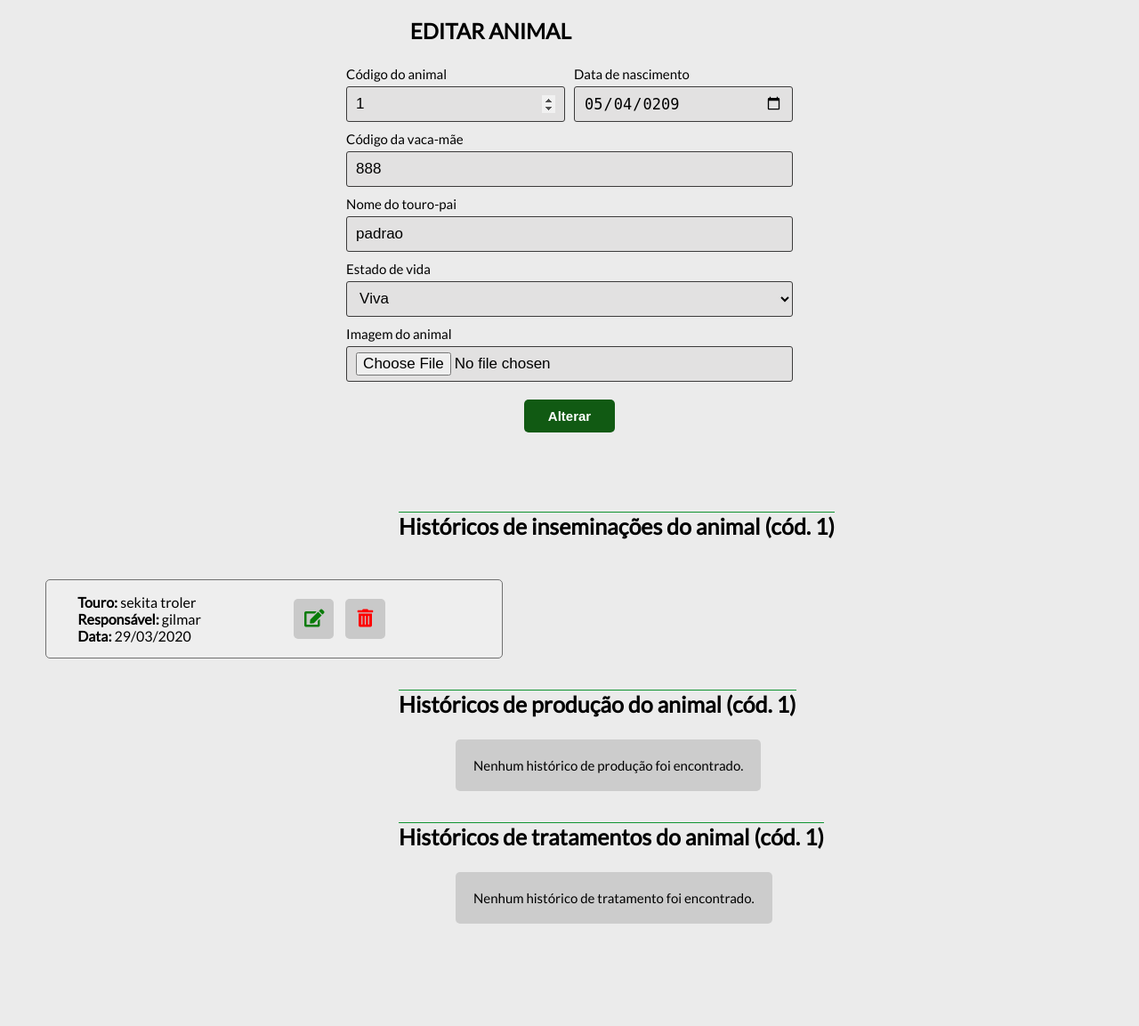
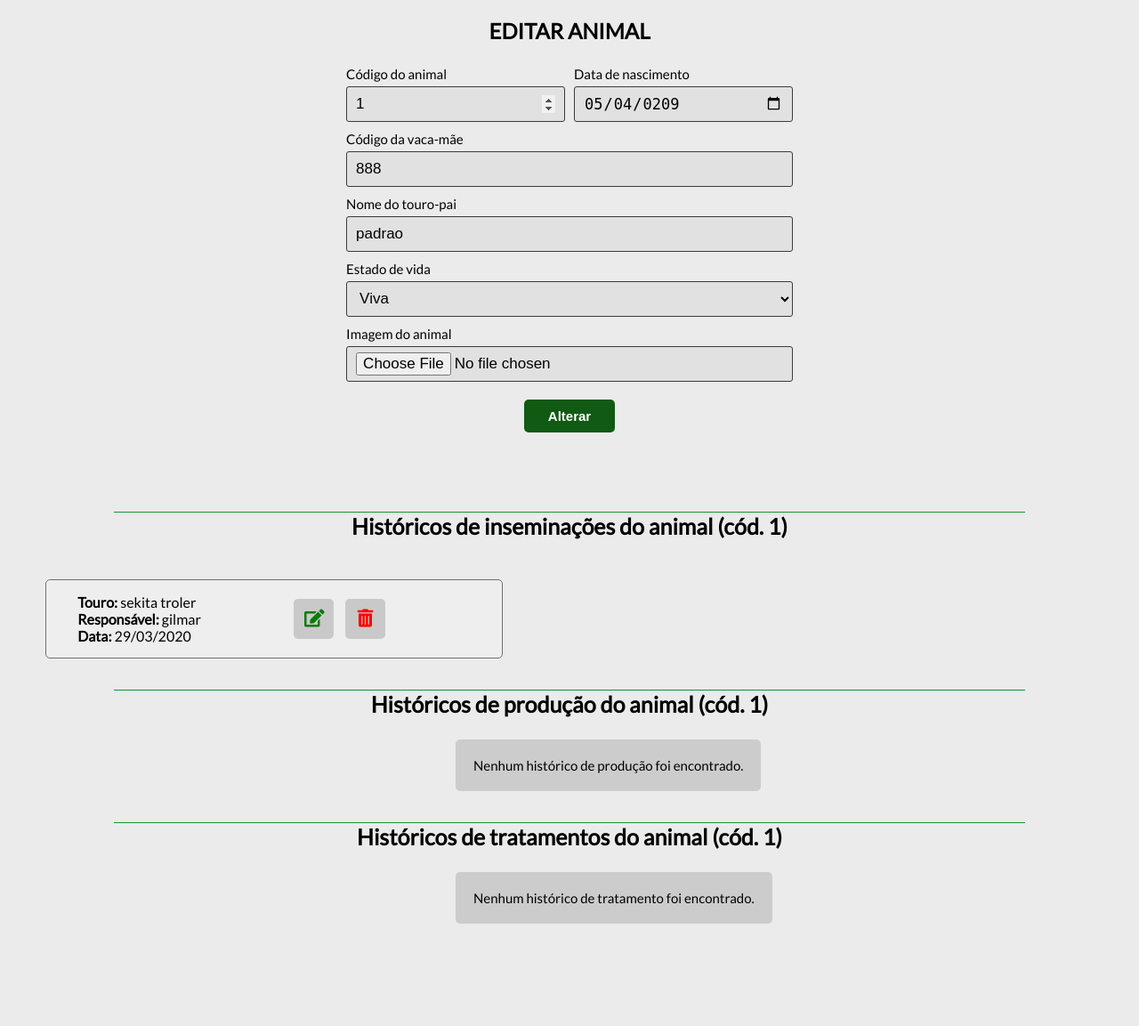
Before and after one commit to pedro-lill/ProjetoIntegrado, a PHP site: page /controller/animalController.php?acao=altera&codAnimal=1 in a window 1280 px wide. Shown: the part 60-1213 px from the top of the page at 89% size. Run offline with PHP 8.4, Linux system fonts and the light colour scheme; data comes from the database, SQL or seed files in the repository; some libraries are stand-ins or nearby versions.

Commit message:
editando css

```diff
--- a/controller/views/listaAnimal.php
+++ b/controller/views/listaAnimal.php
@@ -13,7 +13,7 @@
 </head>
 
     <?php require_once("../includes/header.php");?>
-
+    <h3>LISTA DE ANIMAIS</h3>
     <div class="lista_animais">
 
         <button class="button-form-adicionar-animal" onclick="window.location.href='animalController.php?acao=adiciona'">Adicionar animal</button>
--- a/css/adicionar-animal.css
+++ b/css/adicionar-animal.css
@@ -58,8 +58,8 @@ input[type=checkbox]:focus {
 }
 
 .container-historicos h2{
-    margin-left:15%;
-    width: 70%;
+    width: 100%;
+    text-align: center;
 }
 
 .historico {
@@ -95,7 +95,7 @@ input[type=checkbox]:focus {
     background-color: #115a13;
     color: white;
     padding: 10px;
-    margin: 15px 0 0 10vw;
+    margin: -60px 0 0 10vw;
     border: none;
     cursor: pointer;
     width: 15vw;
--- a/css/lista-animais.css
+++ b/css/lista-animais.css
@@ -5,15 +5,18 @@
     flex-wrap: wrap;
     margin-top: 10px;
 }
+
 h3{
-    margin-left: 45vw;
+    width: 100%;
+    text-align: center;
     font-size:25px;
     font-weight: bold;
 }
 
 .lista_animais h3 {
+    width: 80%;
+    margin-left: 10%;
     border-top: 1.5px solid #109431;
-    margin-left: 35vw;
 }
 
 .animal {
--- a/css/previsoes.css
+++ b/css/previsoes.css
@@ -5,8 +5,8 @@
     display: flex;
     justify-content: center;
     align-items: center;
-    margin-top: 50px;
-    margin-left: 300px;
+    margin-top: 20px;
+    margin-left: 25%;
   }
 
   .calendar {
```
